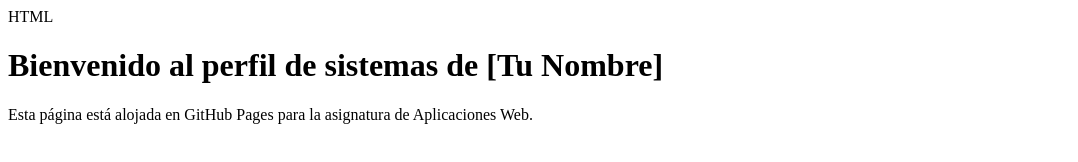
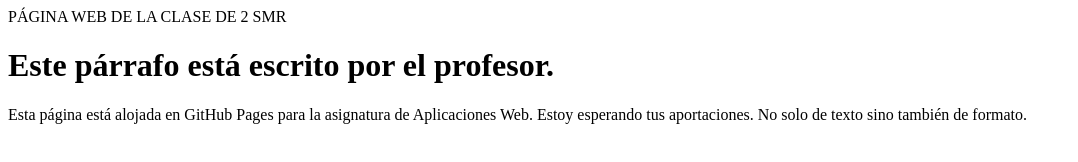
Before and after one commit to marbellaalfonso2/mi_web, a plain HTML site: page index.html in a window 1280 px wide. Shown: the whole page, without its empty margins (0-1078 px from the left). Drawn offline with Linux system fonts and the light colour scheme.

Commit message:
Update index.html
Esto es la primera prueba de cambios.

```diff
--- a/index.html
+++ b/index.html
@@ -1,11 +1,11 @@
-HTML
+PÁGINA WEB DE LA CLASE DE 2 SMR
 <!DOCTYPE html>
 <html>
 <head>
-<title>Perfil SMR - [Tu Nombre]</title>
+<title>Perfil SMR - PROFESOR </title>
 </head>
 <body>
-<h1>Bienvenido al perfil de sistemas de [Tu Nombre]</h1>
-<p>Esta página está alojada en GitHub Pages para la asignatura de Aplicaciones Web.</p>
+<h1>Este párrafo está escrito por el profesor.</h1>
+<p>Esta página está alojada en GitHub Pages para la asignatura de Aplicaciones Web. Estoy esperando tus aportaciones. No solo de texto sino también de formato.</p>
 </body>
 </html>
```
